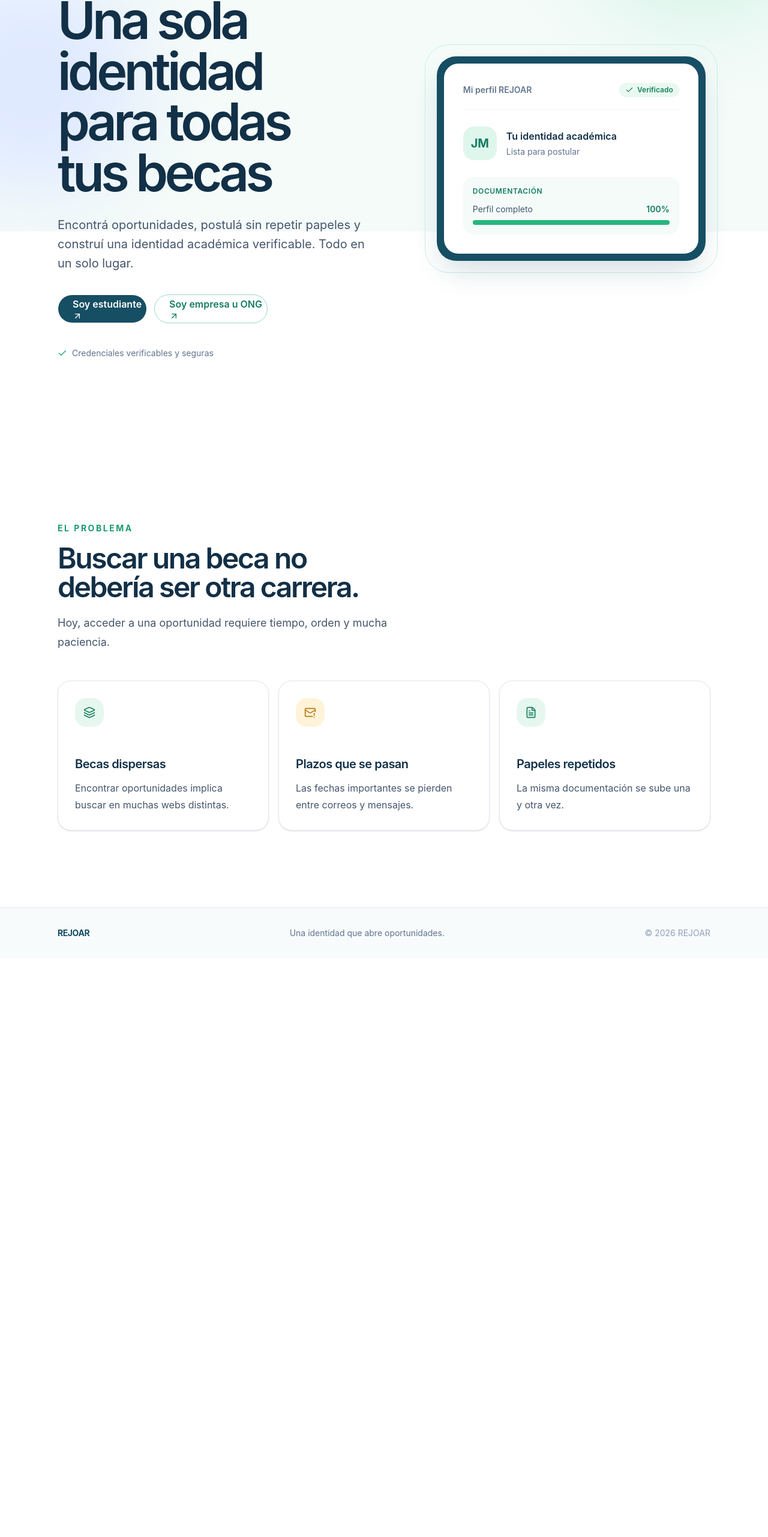
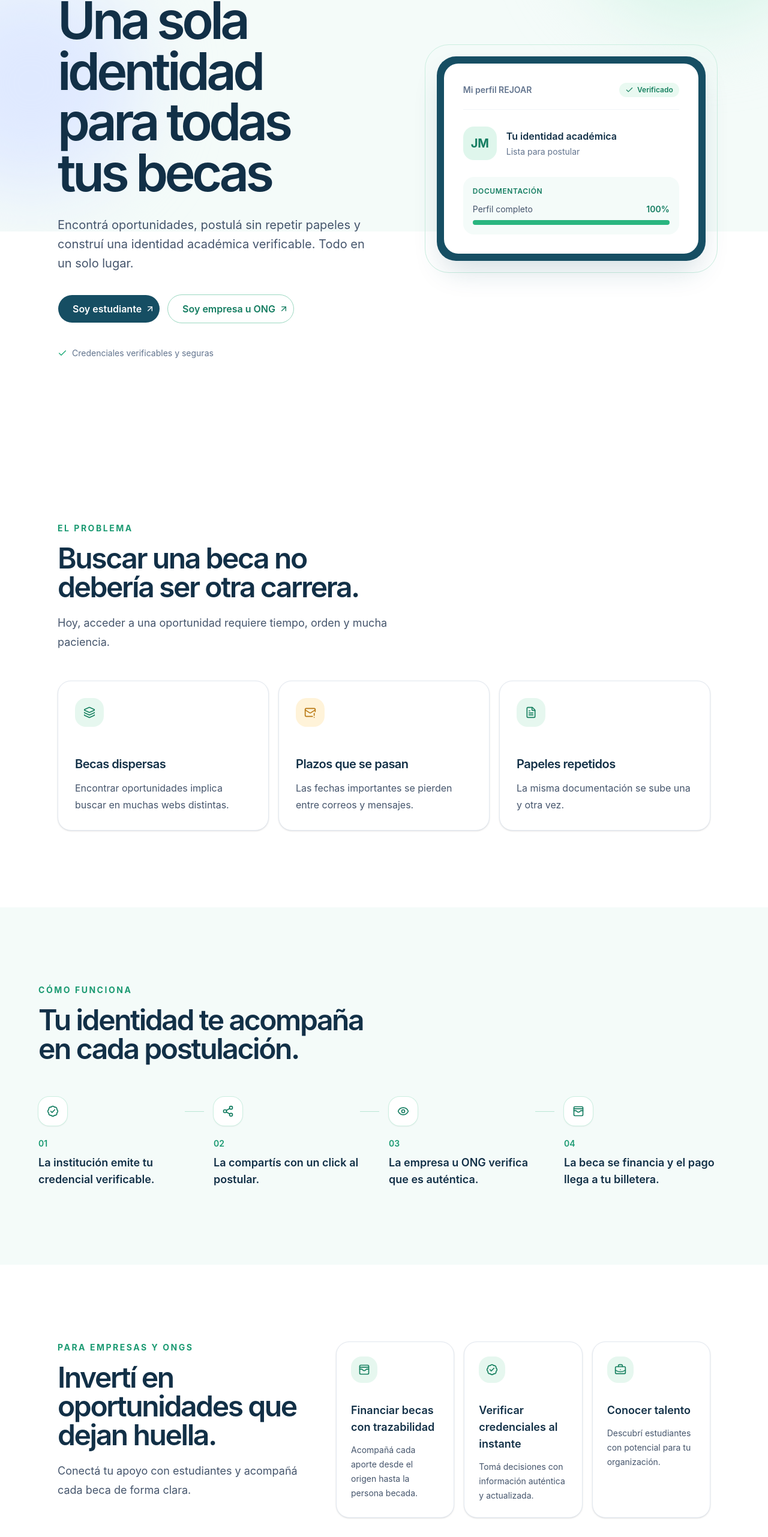
Before and after one commit to KayoDev25/rejoar-2x, a Next.js app: page / in a window 1280 px wide. Shown: the part 234-2797 px from the top of the page at 60% size. Before the commit the page ends 1832 px from the top, so only its background shows below. Built offline with nearby package versions, Linux system fonts and the light colour scheme.

Commit message:
feat: add new icons and functional steps for student and organization sections
V0-Chat-Id: tN9PYz9A7JB

```diff
--- a/app/page.tsx
+++ b/app/page.tsx
@@ -1,4 +1,4 @@
-import { ArrowUpRight, Check, FileText, Layers3, MailWarning, ShieldCheck } from 'lucide-react'
+import { ArrowUpRight, BadgeCheck, BriefcaseBusiness, Check, Eye, FileText, Layers3, MailWarning, Share2, ShieldCheck, WalletCards } from 'lucide-react'
 import { Button } from '@/components/ui/button'
 
 const problems = [
@@ -17,6 +17,19 @@ const problems = [
     title: 'Papeles repetidos',
     description: 'La misma documentación se sube una y otra vez.',
   },
+]
+
+const steps = [
+  { icon: BadgeCheck, title: 'La institución emite tu credencial verificable.' },
+  { icon: Share2, title: 'La compartís con un click al postular.' },
+  { icon: Eye, title: 'La empresa u ONG verifica que es auténtica.' },
+  { icon: WalletCards, title: 'La beca se financia y el pago llega a tu billetera.' },
+]
+
+const organizationBenefits = [
+  { icon: WalletCards, title: 'Financiar becas con trazabilidad', description: 'Acompañá cada aporte desde el origen hasta la persona becada.' },
+  { icon: BadgeCheck, title: 'Verificar credenciales al instante', description: 'Tomá decisiones con información auténtica y actualizada.' },
+  { icon: BriefcaseBusiness, title: 'Conocer talento', description: 'Descubrí estudiantes con potencial para tu organización.' },
 ]
 
 export default function Page() {
@@ -51,11 +64,11 @@ export default function Page() {
               Encontrá oportunidades, postulá sin repetir papeles y construí una identidad académica verificable. Todo en un solo lugar.
             </p>
             <div className="mt-9 flex flex-col gap-3 sm:flex-row">
-              <Button asChild size="lg" className="h-12 rounded-full bg-[#164e63] px-6 text-base font-semibold text-white hover:bg-[#0f3d50]">
-                <a href="#estudiantes">Soy estudiante <ArrowUpRight data-icon="inline-end" /></a>
+              <Button render={<a href="#estudiantes" />} size="lg" className="h-12 rounded-full bg-[#164e63] px-6 text-base font-semibold text-white hover:bg-[#0f3d50]">
+                Soy estudiante <ArrowUpRight data-icon="inline-end" />
               </Button>
-              <Button asChild size="lg" variant="outline" className="h-12 rounded-full border-[#9bd8c1] bg-white/70 px-6 text-base font-semibold text-[#147d61] hover:bg-[#eaf8f2]">
-                <a href="#organizaciones">Soy empresa u ONG <ArrowUpRight data-icon="inline-end" /></a>
+              <Button render={<a href="#organizaciones" />} size="lg" variant="outline" className="h-12 rounded-full border-[#9bd8c1] bg-white/70 px-6 text-base font-semibold text-[#147d61] hover:bg-[#eaf8f2]">
+                Soy empresa u ONG <ArrowUpRight data-icon="inline-end" />
               </Button>
             </div>
             <div className="mt-10 flex items-center gap-2 text-sm text-slate-500">
@@ -89,6 +102,33 @@ export default function Page() {
         </div>
       </section>
 
+      <section id="estudiantes" className="bg-[#f4fbf9] px-6 py-24 lg:px-8 lg:py-32">
+        <div className="mx-auto max-w-6xl">
+          <div className="max-w-xl">
+            <p className="text-sm font-bold uppercase tracking-[0.18em] text-[#1b9a72]">Cómo funciona</p>
+            <h2 className="mt-4 text-4xl font-semibold tracking-[-0.05em] text-[#123047] sm:text-5xl">Tu identidad te acompaña en cada postulación.</h2>
+          </div>
+          <div className="mt-14 grid gap-8 md:grid-cols-4 md:gap-4">
+            {steps.map(({ icon: Icon, title }, index) => (
+              <article key={title} className="relative flex gap-4 md:block md:pr-6">
+                <div className="flex size-12 shrink-0 items-center justify-center rounded-2xl bg-white text-[#147d61] shadow-sm ring-1 ring-[#ccefe1]"><Icon className="size-5" aria-hidden="true" /></div>
+                <div className="md:mt-5"><p className="text-sm font-semibold text-[#1b9a72]">0{index + 1}</p><h3 className="mt-2 text-lg font-semibold leading-7 text-[#123047]">{title}</h3></div>
+                {index < steps.length - 1 && <div aria-hidden="true" className="absolute left-6 top-14 h-8 w-px bg-[#b9e6d5] md:left-auto md:right-0 md:top-6 md:h-px md:w-8" />}
+              </article>
+            ))}
+          </div>
+        </div>
+      </section>
+
+      <section id="organizaciones" className="mx-auto max-w-6xl px-6 py-24 lg:px-8 lg:py-32">
+        <div className="grid gap-12 lg:grid-cols-[.8fr_1.2fr] lg:items-start">
+          <div className="max-w-md"><p className="text-sm font-bold uppercase tracking-[0.18em] text-[#1b9a72]">Para empresas y ONGs</p><h2 className="mt-4 text-4xl font-semibold tracking-[-0.05em] text-[#123047] sm:text-5xl">Invertí en oportunidades que dejan huella.</h2><p className="mt-5 text-lg leading-8 text-slate-600">Conectá tu apoyo con estudiantes y acompañá cada beca de forma clara.</p></div>
+          <div className="grid gap-4 sm:grid-cols-3">
+            {organizationBenefits.map(({ icon: Icon, title, description }) => <article key={title} className="rounded-3xl border border-slate-200 bg-white p-6 shadow-sm"><div className="flex size-11 items-center justify-center rounded-2xl bg-[#e6f7ef] text-[#178060]"><Icon className="size-5" aria-hidden="true" /></div><h3 className="mt-8 text-lg font-semibold leading-7 text-[#123047]">{title}</h3><p className="mt-3 text-sm leading-6 text-slate-600">{description}</p></article>)}
+          </div>
+        </div>
+      </section>
+
       <footer className="border-t border-slate-200 bg-[#f8fbfc]"><div className="mx-auto flex max-w-6xl flex-col gap-4 px-6 py-8 sm:flex-row sm:items-center sm:justify-between lg:px-8"><span className="text-sm font-bold tracking-[-0.03em] text-[#164e63]">REJOAR</span><p className="text-sm text-slate-500">Una identidad que abre oportunidades.</p><p className="text-sm text-slate-400">© 2026 REJOAR</p></div></footer>
     </main>
   )
```
